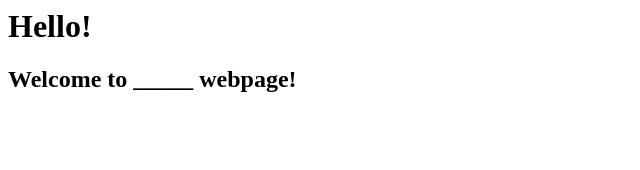
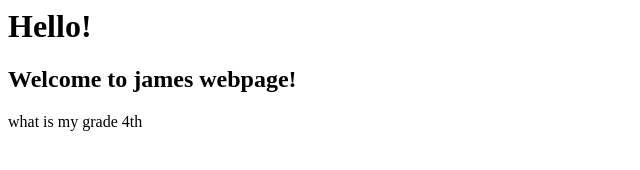
Before and after one commit to techemstudios/MyFirstWebsite, a plain HTML site: page docs/james.html in a window 1280 px wide. Shown: the whole page, without its empty margins (0-640 px from the left). Drawn offline with Linux system fonts and the light colour scheme.

Commit message:
add my name and change what is my grade 4th

```diff
--- a/docs/james.html
+++ b/docs/james.html
@@ -6,7 +6,8 @@
 
 <body>
     <h1>Hello!</h1>
-    <h2>Welcome to _____ webpage!</h2>
+    <h2>Welcome to james  webpage!</h2>
+what is my grade 4th
 </body>
 
 </html>
```
